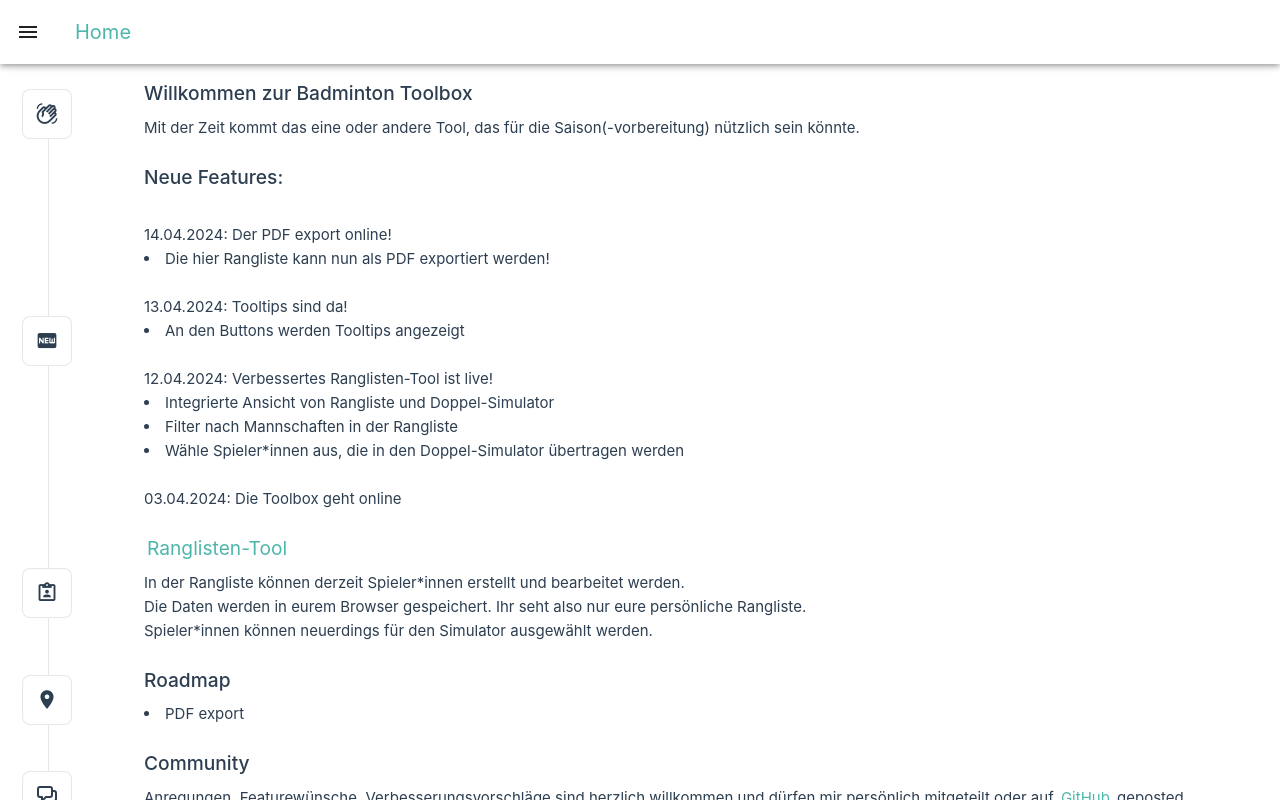
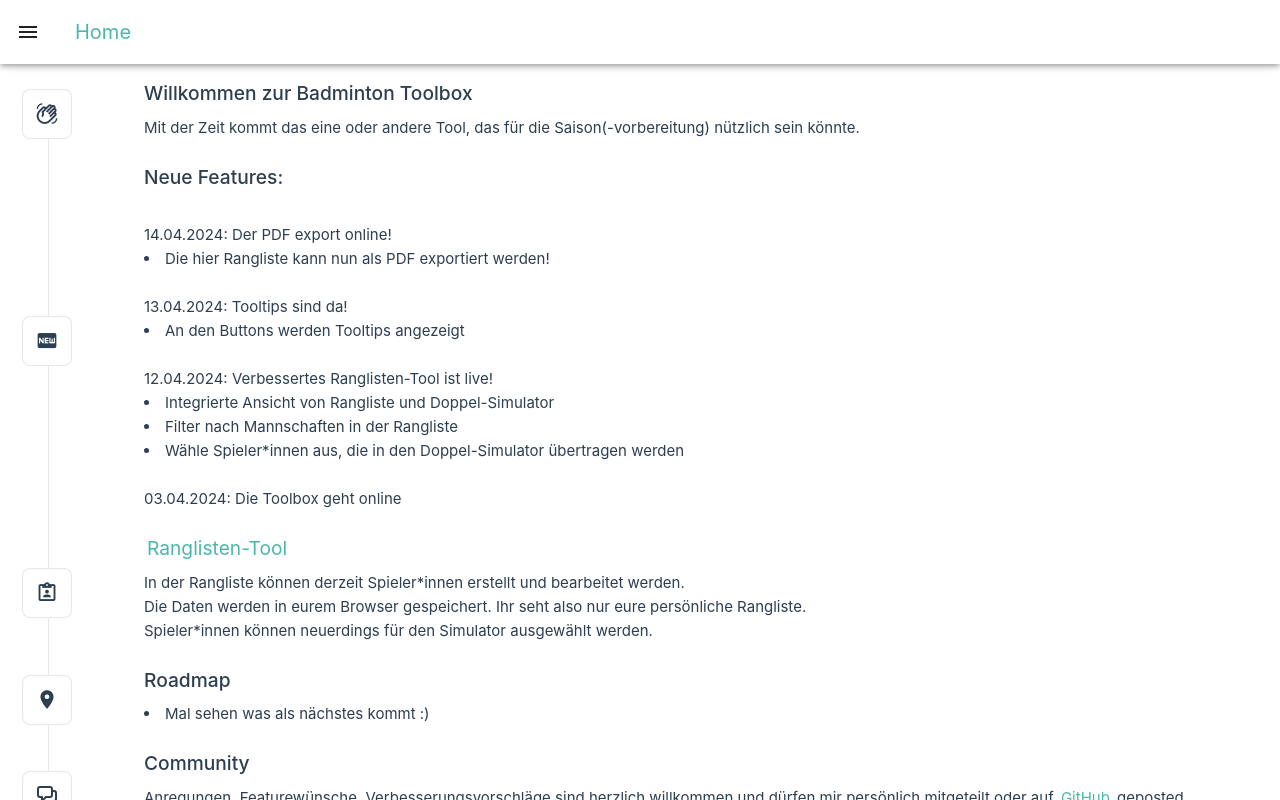
Before and after one commit to cangd/badminton-toolbox, a Vue app: page /#/ in a window 1280 px wide. Shown: the top 800 px of the page. Built offline with nearby package versions, Linux system fonts and the light colour scheme.

Commit message:
Update news section

```diff
--- a/src/components/TheWelcome.vue
+++ b/src/components/TheWelcome.vue
@@ -58,7 +58,7 @@ import SupportIcon from './icons/IconSupport.vue';
     </template>
     <template #heading>Roadmap</template>
 
-    <li>PDF export</li>
+    <li>Mal sehen was als nächstes kommt :)</li>
   </WelcomeItem>
 
   <WelcomeItem>
```
